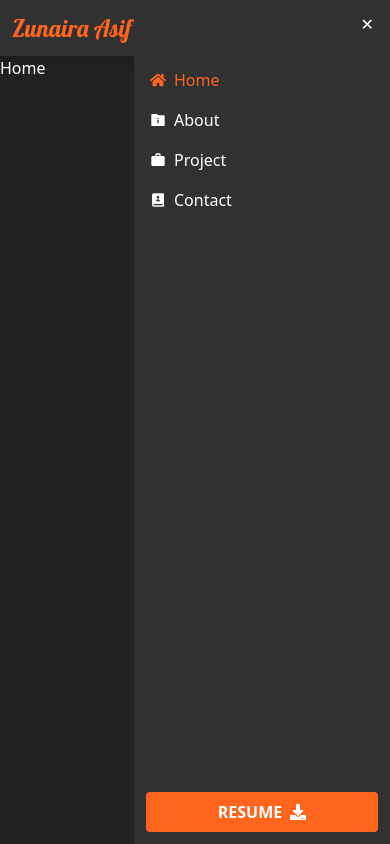
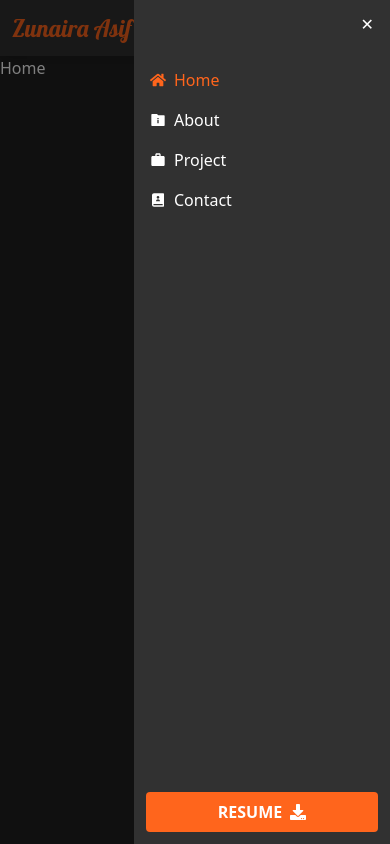
Before and after one commit to zunairaasif/My-Portfolio, a React (Create React App) app: page / in a window 390 px wide. Both pictures are taken after a click on the button 370 px from the left and 28 px from the top of the page. Built offline with nearby package versions, Linux system fonts and the light colour scheme.

Commit message:
Navbar completed

```diff
--- a/src/components/Navbar/index.jsx
+++ b/src/components/Navbar/index.jsx
@@ -43,6 +43,8 @@ const Navbar = () => {
           </Link>
         </div>
 
+        {/* Nav Links */}
+
         <div className="hidden md:flex items-center">
           {navLinks.map((item) => (
             <NavLink
@@ -64,7 +66,7 @@ const Navbar = () => {
           </div>
         </div>
 
-        {/* Drawer */}
+        {/* Drawer Button */}
 
         <button
           className="text-white focus:outline-none md:hidden"
@@ -73,6 +75,17 @@ const Navbar = () => {
           <RiMenu3Line />
         </button>
       </div>
+
+      {/* Overlay */}
+
+      <div
+        className={`fixed inset-0 bg-black bg-opacity-50 transition-opacity duration-300 ${
+          isOpen ? "opacity-100" : "opacity-0 pointer-events-none"
+        }`}
+        onClick={toggleDrawer}
+      ></div>
+
+      {/* Drawer */}
 
       <div
         className={`fixed top-0 right-0 h-full bg-secondary w-64 flex flex-col transform ${
```
